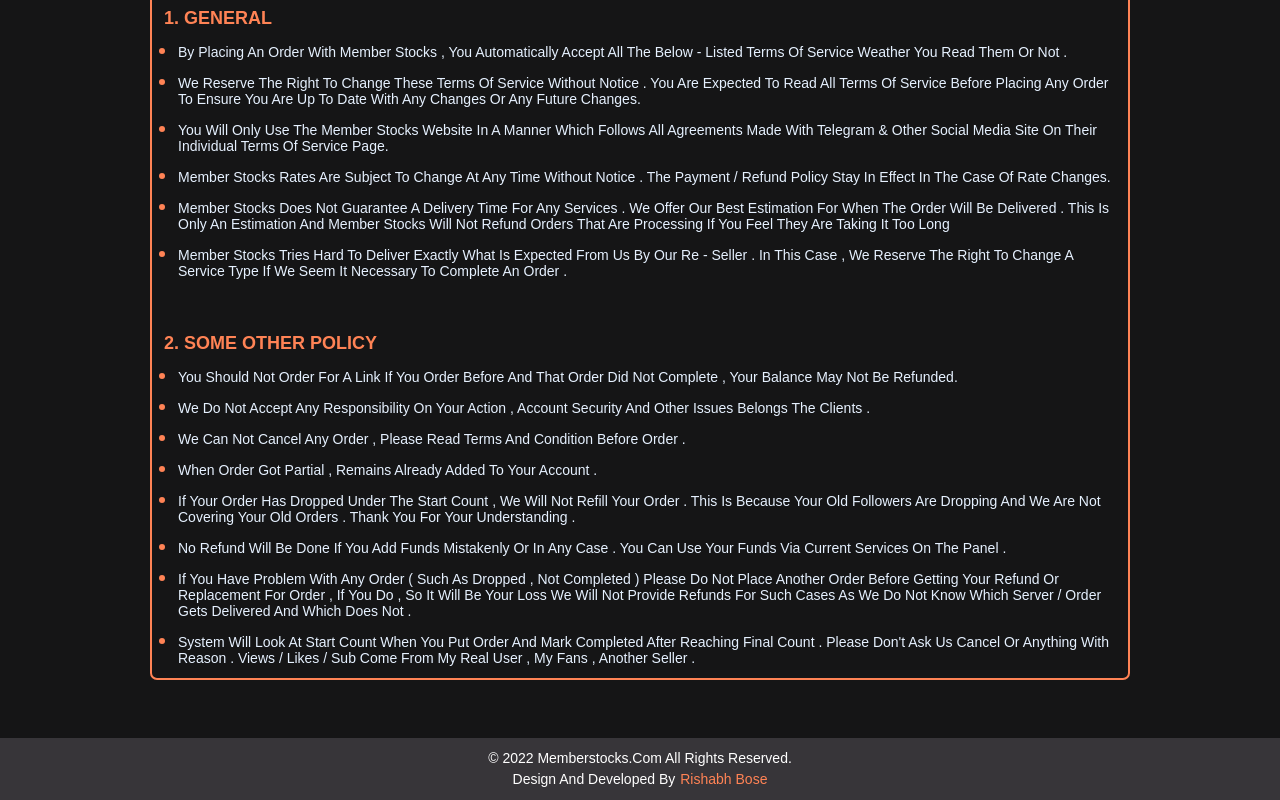
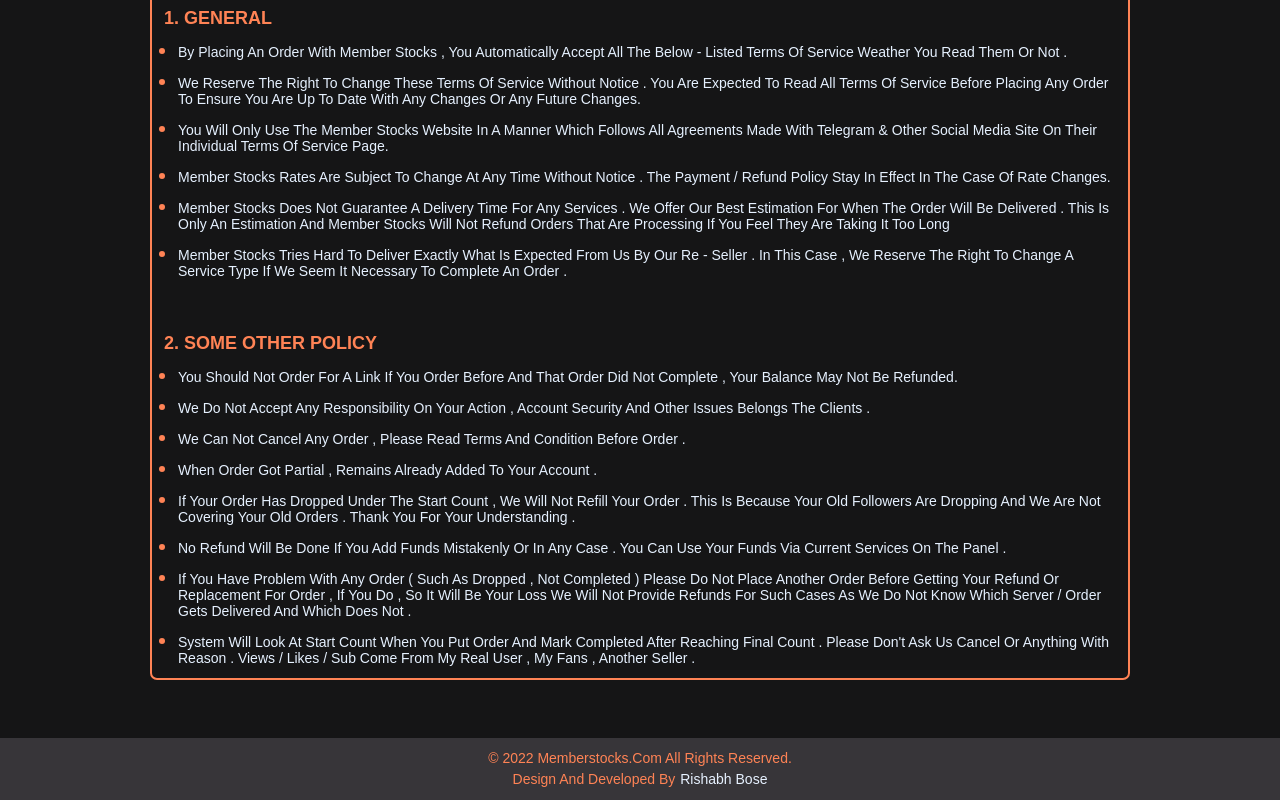
Before and after one commit to Theb0se/memberstocks, a React (Create React App) app: page /terms in a window 1280 px wide. Shown: the part 170-970 px from the top of the page. Built offline with nearby package versions, Linux system fonts and the light colour scheme.

Commit message:
login/signup

```diff
--- a/src/components/Footer/Footer.css
+++ b/src/components/Footer/Footer.css
@@ -3,12 +3,12 @@
   margin: 0;
   text-align: center;
   padding: 10px;
-  color: #fff;
+  color: var(--orng);
   font-weight: 400;
   margin-top: 50px;
   font-size: 14px;
 }
 .footer a {
-  color: var(--orng);
+  color: var(--white);
   margin-left: 5px;
 }
```
